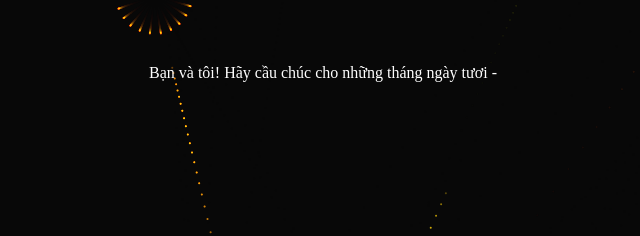
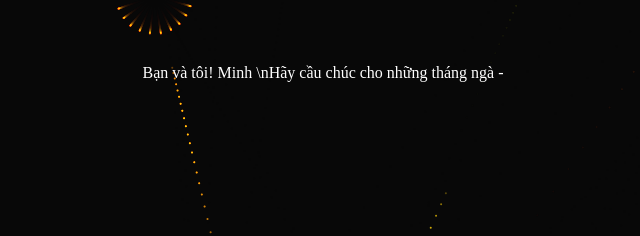
Before and after one commit to peter-dinh/lunar-new-year, a plain HTML site: page index.html in a window 1280 px wide. Shown: the part 343-579 px from the top of the page, 317-957 px from the left. Drawn offline with Linux system fonts and the light colour scheme.

Commit message:
Update index.html

```diff
--- a/index.html
+++ b/index.html
@@ -3,7 +3,7 @@
 
 <head>
 <meta charset="utf-8">
-<title>Happy new year! ...</title>
+<title>Happy new day! ...</title>
 <style type="text/css">
 body {
   margin: 0;
@@ -55,7 +55,7 @@ h2 {
 <h1><p>Happy New Day!</p></h1>
 <canvas id="abc"></canvas>
 
-<p id="message">Bạn và tôi! Hãy cầu chúc cho những tháng ngày tươi đẹp tới! ^^ Peter Dinh</p>
+<p id="message">Bạn và tôi! Minh \nHãy cầu chúc cho những tháng ngày tươi đẹp tới! ^^ Peter Dinh</p>
 
 <iframe src="https://www.nhaccuatui.com/mh/background/TT78jbapbj" width="1" height="1" frameborder="0" allowfullscreen></iframe>
 <iframe src="https://www.nhaccuatui.com/mh/background/uCxytx9BioUS" width="1" height="1" frameborder="0" allowfullscreen></iframe>
```
